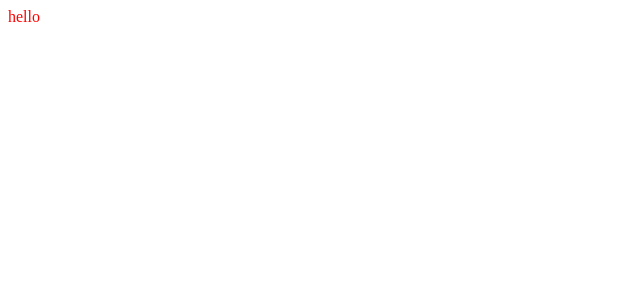
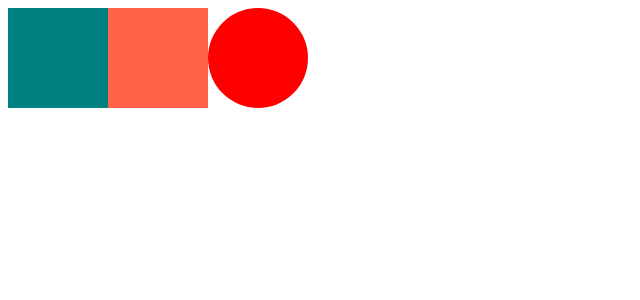
Before and after one commit to phj9020/react-master, a React (Create React App) app: page / in a window 1280 px wide. Shown: the top 300 px of the page, without its empty margins (0-640 px from the left). Built offline with nearby package versions, Linux system fonts and the light colour scheme.

Commit message:
extend styled component & props style configure

```diff
--- a/src/App.js
+++ b/src/App.js
@@ -1,13 +1,28 @@
 import styled from "styled-components";
 
 const Container = styled.div`
-  color: red;
+  display: flex;
+`
+
+const Box = styled.div`
+  // props를 통해 컴포넌트 스타일 설정
+  background-color: ${props => props.bgColor};
+  width: 100px;
+  height: 100px;
+`
+
+// Box 컴포넌트 확장
+const Circle = styled(Box)`
+  border-radius: 50%;
 `
 
 function App() {
   return (
     <Container>
-      hello
+      {/* prop 이름을 bgColor로 설정함 */}
+      <Box bgColor="teal"/>
+      <Box bgColor="tomato" />
+      <Circle bgColor="red" />
     </Container>
   );
 }
```
Also changed, not shown: 1 other file (tests, documents, lock files or other folders).
